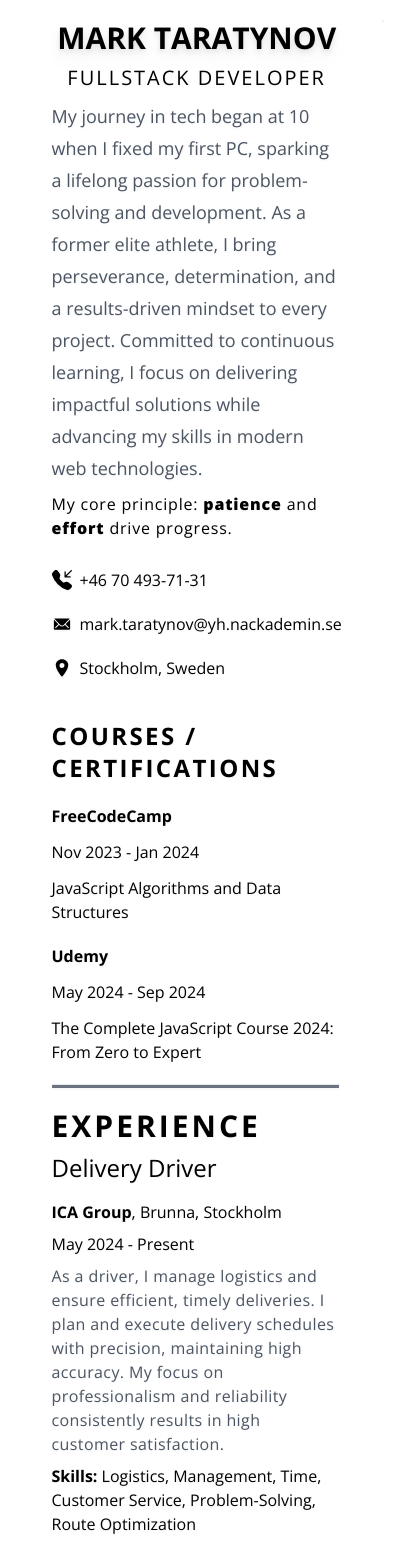
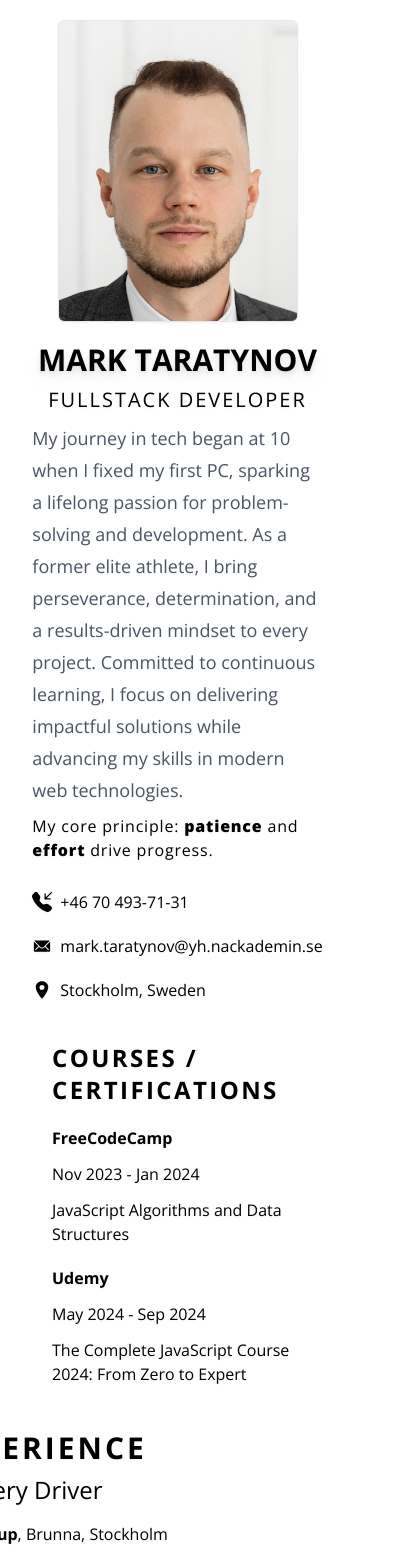
Before and after one commit to Prostecki/react-cv-page, a React (Vite) app in the folder inspiration-app/: page / in a window 390 px wide. Shown: the top 1558 px of the page, 418 px wide, since content can reach past the window. Built offline with nearby package versions, Linux system fonts and the light colour scheme.

Commit message:
Updated responsive styles across multiple components, adjusted layout for better mobile display, and improved overall design consistency.

```diff
--- a/inspiration-app/src/App.css
+++ b/inspiration-app/src/App.css
@@ -4,8 +4,17 @@
 @tailwind components;
 @tailwind utilities;
 
+* {
+  /* outline: 1px solid red; */
+}
+
+body {
+  max-width: 100%;
+  margin: 0 auto;
+  padding: 0 20px;
+}
+
 #root {
-  margin: auto;
   font-family: "Open Sans", serif;
 }
 
--- a/inspiration-app/src/App.jsx
+++ b/inspiration-app/src/App.jsx
@@ -10,18 +10,18 @@ import React from "react";
 
 function App() {
   return (
-    <section className="w-full my-5 pr-8 pl-8 drop-shadow-sm max-md:flex-col">
+    <section className="md:max-w-[1200px] m-auto my-5 pr-8 pl-8 drop-shadow-sm max-md:flex-col">
       <div>
         <Introduction />
       </div>
       <div className="flex justify-between w-full gap-8 items-start mt-10 max-md:flex-col-reverse">
-        <div className="flex flex-col gap-5 max-md:flex-col">
+        <div className="flex flex-col gap-5 max-md:flex-col max-md:items-start w-full">
           <Skills />
           <Education />
           <Social />
           <Languages />
         </div>
-        <div className="flex flex-col max-md:flex-col-reverse">
+        <div className="flex w-full flex-col max-md:flex-col-reverse max-md:items-center">
           <Experience />
           <hr className="h-1 bg-gray-500 my-5" />
           <Courses />
--- a/inspiration-app/src/components/Experience.jsx
+++ b/inspiration-app/src/components/Experience.jsx
@@ -1,5 +1,3 @@
-import { TbPointFilled } from "react-icons/tb";
-
 export default function Experience() {
   const experience = [
     {
@@ -55,8 +53,8 @@ export default function Experience() {
     },
   ];
   return (
-    <section className="flex w-full">
-      <div className="">
+    <section className="flex max-md:w-[30rem] max-md:flex-col">
+      <div className="w-full">
         <h1 className="text-3xl font-bold tracking-widest uppercase">
           Experience
         </h1>
--- a/inspiration-app/src/components/Introduction.jsx
+++ b/inspiration-app/src/components/Introduction.jsx
@@ -3,7 +3,7 @@ import Contacts from "./Contacts";
 
 export default function Introduction() {
   return (
-    <section className="flex gap-10">
+    <section className="flex max-md:flex-col-reverse max-md:items-center md:gap-10">
       <div className="flex flex-col justify-between gap-2">
         <h1 className="text-6xl text-start font-bold uppercase drop-shadow-lg max-md:text-center max-md:text-3xl">
           Mark Taratynov
@@ -23,7 +23,9 @@ export default function Introduction() {
           My core principle: <span className="font-extrabold">patience</span>{" "}
           and <span className="font-extrabold">effort</span> drive progress.
         </p>
-        <Contacts />
+        <div>
+          <Contacts />
+        </div>
       </div>
       <ProfilePhoto />
     </section>
--- a/inspiration-app/src/components/ProfilePhoto.jsx
+++ b/inspiration-app/src/components/ProfilePhoto.jsx
@@ -4,8 +4,10 @@ export default function ProfilePhoto() {
     <div className="">
       <img
         src={profilePhoto}
-        className="w-full h-auto border border-gray-200 rounded-md object-cover"
+        className="border border-gray-200 rounded-md object-cover max-md:w-[15rem] mb-5"
         alt="Profile Photo"
+        width={500}
+        height={500}
       />
     </div>
   );
--- a/inspiration-app/src/components/Skills.jsx
+++ b/inspiration-app/src/components/Skills.jsx
@@ -20,7 +20,7 @@ export default function Skills() {
   ];
 
   return (
-    <section className="w-60 max-md:w-full">
+    <section className="max-md:w-full flex flex-col items-start">
       <h1 className="text-3xl font-bold tracking-widest uppercase mb-3">
         Skills
       </h1>
```
Also changed, not shown: 1 other file (tests, documents, lock files or other folders).
